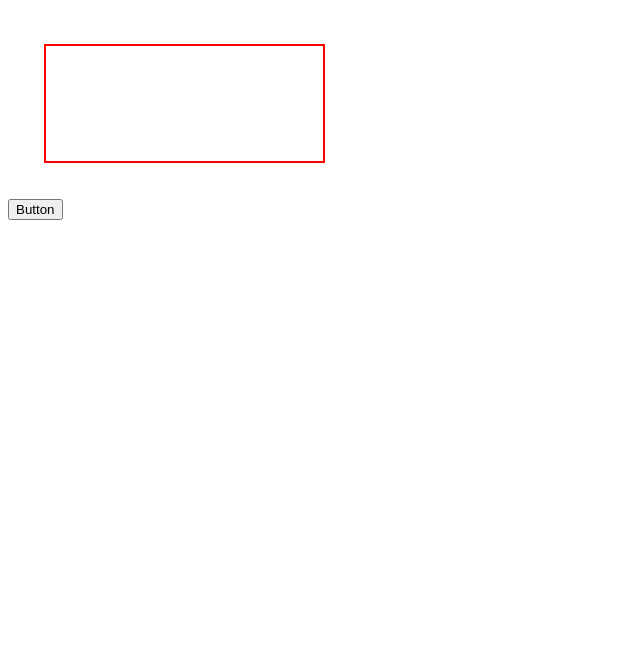
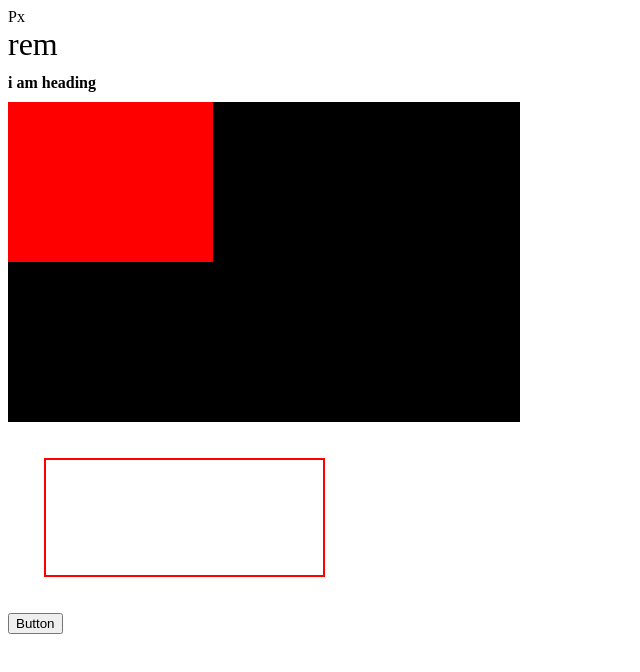
Before and after one commit to Anshu200023/FJP6, a plain HTML site: page module 1/poc.html in a window 1280 px wide. Shown: the whole page, without its empty margins (0-640 px from the left). Drawn offline with Linux system fonts and the light colour scheme.

Commit message:
css units poc

```diff
--- a/module 1/poc.html
+++ b/module 1/poc.html
@@ -11,9 +11,38 @@
         border: 2px solid red;
         padding: 50px;
         margin: 36px;
+
+
+    }
+    .px{
+        font-size: 16px;
+    }
+    .rem{
+        font-size: 2rem;
+    }
+    h1{
+        font-size: 1em;
+    }
+    .vh-vw{
+        height: 40vh;
+        width: 40vw;
+        background-color: black;
+    }
+    .child{
+        height: 50%;
+        width: 40%;
+        background-color: red;
     }
 </style>
 <body>
+    <div class="px">Px</div>
+    <div class="rem">rem</div>
+    <div>
+        <h1>i am heading</h1>
+    </div>
+    <div class="vh-vw">
+        <div class="child"></div>
+    </div>
     <input type="text" >
     <br>
     <button>Button</button>
```
